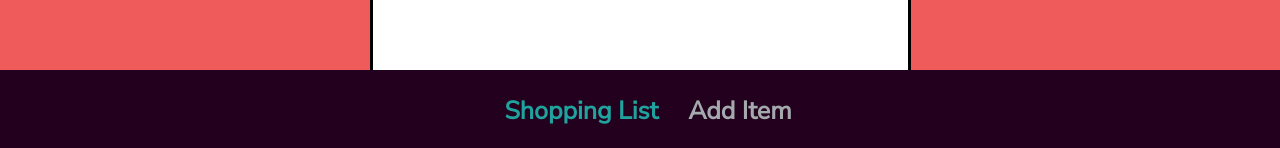
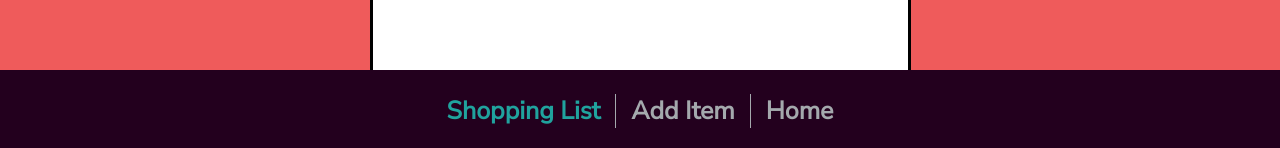
Before and after one commit to the-collab-lab/tcl-43-smart-shopping-list, a React (Create React App) app: page /list in a window 1280 px wide. Shown: the part 649-797 px from the top of the page. Built offline with nearby package versions, Linux system fonts and the light colour scheme; no server answers; the database is empty.

Commit message:
Logout link added to nav + styles.

```diff
--- a/src/components/Nav/Nav.css
+++ b/src/components/Nav/Nav.css
@@ -1,6 +1,7 @@
 /* NOTE: NavLink returns a standard <a> tag! so use the <a> tag for styling this element */
 a {
-  font-size: 25px;
+  font-size: 80%;
+  /* font-size: 25px; */
   cursor: pointer;
   margin: 0 15px;
   font-weight: bold;
@@ -15,7 +16,22 @@ nav {
   bottom: 0;
   left: 0;
   width: 100%;
-  padding: 8px;
+  padding: 8px 5px 8px 0;
   background-color: #23001e;
   height: 2.6em;
 }
+
+.nav-links {
+  border-right: solid #a4a9ad 1px;
+  display: flex;
+}
+
+.nav-links:nth-child(3) {
+  border: none;
+}
+
+@media only screen and (min-width: 575px) {
+  a {
+    font-size: 25px;
+  }
+}
--- a/src/components/Nav/Nav.jsx
+++ b/src/components/Nav/Nav.jsx
@@ -5,6 +5,7 @@ import './Nav.css';
 export default function Nav() {
   return (
     <nav className="link-div">
+      <div className="nav-links">
         <NavLink
           to="/list"
           style={({ isActive }) =>
@@ -13,7 +14,9 @@ export default function Nav() {
         >
           Shopping List
         </NavLink>
+      </div>
 
+      <div className="nav-links">
         <NavLink
           to="/addItem"
           style={({ isActive }) =>
@@ -22,6 +25,17 @@ export default function Nav() {
         >
           Add Item
         </NavLink>
+      </div>
+
+      <div className="nav-links">
+        <NavLink
+          to="/"
+          onClick={() => window.localStorage.clear()}
+          style={{ color: '#A4A9AD' }}
+        >
+          Home
+        </NavLink>
+      </div>
     </nav>
   );
 }
```
Lines whose indentation alone changed are shown as unchanged.
